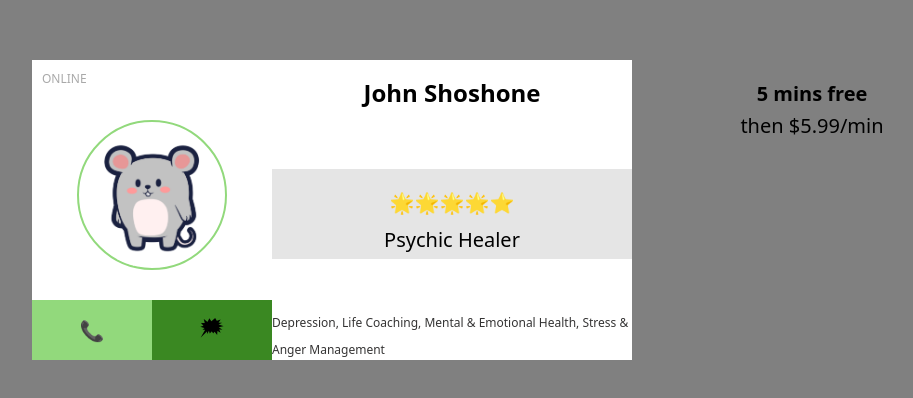
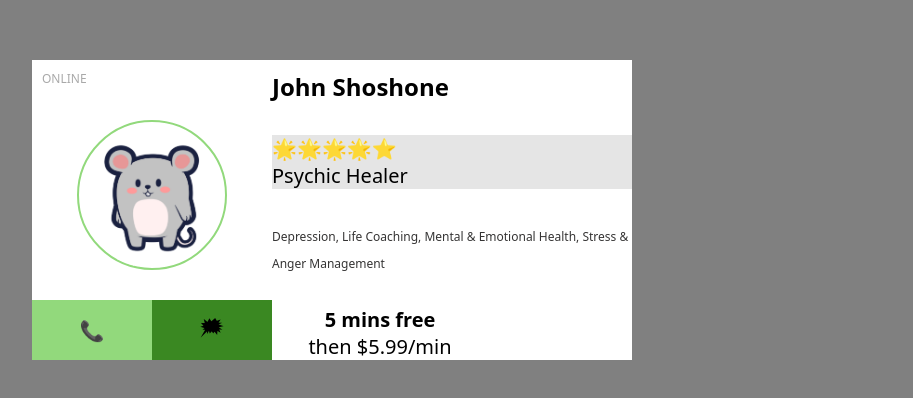
Before and after one commit to bluesnake0818/flexbox-grid-responsive-design-lab, a plain HTML site: page index.html in a window 1280 px wide. Shown: the part 198-596 px from the top of the page, without its empty margins (308-1221 px from the left). Drawn offline with Linux system fonts and the light colour scheme.

Commit message:
Adjust margin for everything in the right column of desktop view. They are all inside the box.

```diff
--- a/css/style.css
+++ b/css/style.css
@@ -180,38 +180,61 @@ div#status {
   }
 
   h1#name {
-    height: 10%;
+    /* height: 10%; */
     order:3;
+    display: flex;
+    margin: 0;
+    padding-top: 10px;
   }
 
   #occupation {
     width: 60%;
-    height: 30%;
+    /* height: 30%; */
     order: 4;
+    display: flex;
+    align-items: flex-start;
   }
 
+  #occupation > p {
+    margin: 0;
+  }
+
+
   #brand{
-    display: flex;
     width: 60%;
     display: contents;
     align-items: right;
     order: 5;
     display:flex;
     flex-wrap: wrap;
+    /* height: 20%; */
+    margin: 0;
   }
 
   #brand > p{
     /* height: 30%;
     width: 60%; */
-    width: 60%;
     font-size: 12px;
     display: contents;
+    align-items: flex-start;
+    margin: 0;
   }
 
 
   #offer {
     width: 60%;
+    /* height: 10%; */
     order: 6;
+    display: flex;
+    flex-direction: column;
+    align-items: flex-start;
+  }
+
+  #offer > p {
+    width: 60%;
+    /* height: 100%; */
+    order: 6;
+    margin: 0;
   }
 
 
```
